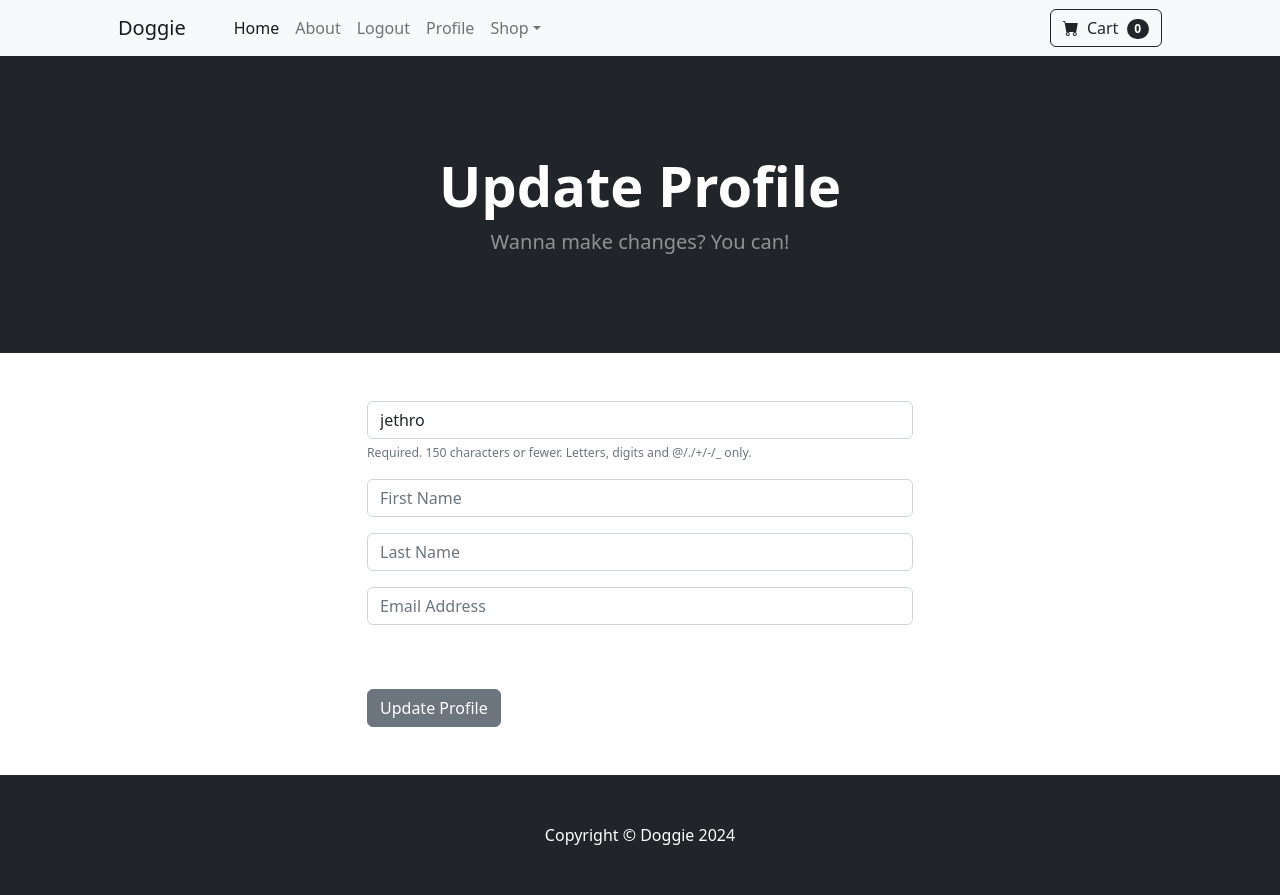
After one commit to JethroKakson/Doggie, a Django app: page /update_user/ in a window 1280 px wide. The commit adds this page. Run offline with Django 4.2, Linux system fonts and the light colour scheme; a user stored in the database is signed in; data comes from the database, SQL or seed files in the repository; both versions use the stored data as it was after the commit; some libraries are stand-ins or nearby versions.

Commit message:
updating the user profile

```diff
--- a/store/forms.py
+++ b/store/forms.py
@@ -1,6 +1,26 @@
 from django.contrib.auth.models import User
-from django.contrib.auth.forms import UserCreationForm
+from django.contrib.auth.forms import UserCreationForm, UserChangeForm
 from django import forms
+
+class UpdateUserForm(UserChangeForm):
+	# this hides the password stuff
+	password = None
+	email = forms.EmailField(label="", widget=forms.TextInput(attrs={'class':'form-control', 'placeholder':'Email Address'}))
+	first_name = forms.CharField(label="", max_length=100, widget=forms.TextInput(attrs={'class':'form-control', 'placeholder':'First Name'}))
+	last_name = forms.CharField(label="", max_length=100, widget=forms.TextInput(attrs={'class':'form-control', 'placeholder':'Last Name'}))
+
+	class Meta:
+		model = User
+		fields = ('username', 'first_name', 'last_name', 'email')
+
+	def __init__(self, *args, **kwargs):
+		super(UpdateUserForm, self).__init__(*args, **kwargs)
+
+		self.fields['username'].widget.attrs['class'] = 'form-control'
+		self.fields['username'].widget.attrs['placeholder'] = 'User Name'
+		self.fields['username'].label = ''
+		self.fields['username'].help_text = '<span class="form-text text-muted"><small>Required. 150 characters or fewer. Letters, digits and @/./+/-/_ only.</small></span>'
+
 
 class SignUpForm(UserCreationForm):
 	email = forms.EmailField(label="", widget=forms.TextInput(attrs={'class':'form-control', 'placeholder':'Email Address'}))
--- a/store/templates/navbar.html
+++ b/store/templates/navbar.html
@@ -12,6 +12,7 @@
                             <li class="nav-item"><a class="nav-link" href="{% url 'register' %}">Register</a></li>
                         {% else %}
                             <li class="nav-item"><a class="nav-link" href="{% url 'logout' %}">Logout</a></li>
+                            <li class="nav-item"><a class="nav-link" href="{% url 'update_user' %}">Profile</a></li>
                         {% endif %}
                         <li class="nav-item dropdown">
                             <a class="nav-link dropdown-toggle" id="navbarDropdown" href="#" role="button" data-bs-toggle="dropdown" aria-expanded="false">Shop</a>
--- /dev/null
+++ b/store/templates/update_user.html
@@ -0,0 +1,33 @@
+{% extends 'base.html' %}
+{% load static %}
+
+{% block title %}
+Doggie - Profile Update Page
+{% endblock %}
+
+{% block content %}
+    <header class="bg-dark py-5">
+            <div class="container px-4 px-lg-5 my-5">
+                <div class="text-center text-white">
+                    <h1 class="display-4 fw-bolder">Update Profile</h1>
+                    <p class="lead fw-normal text-white-50 mb-0">Wanna make changes? You can!</p>
+                </div>
+            </div>
+    </header>
+    <div class="container">
+        <div class="row">
+<!--            <center>-->
+                <div class="col-md-6 offset-md-3">
+                    <br><br>
+                    <form method="POST" action="{% url 'update_user' %}">
+                        {% csrf_token %}
+                        {{ form.as_p }}
+                        <br><br>
+                        <button type="submit" class="btn btn-secondary">Update Profile</button>
+                    </form>
+                    <br><br>
+                </div>
+<!--            </center>-->
+        </div>
+    </div>
+{% endblock %}
--- a/store/urls.py
+++ b/store/urls.py
@@ -7,6 +7,7 @@ urlpatterns = [
     path('login/', views.login_user, name='login'), # we name them login_user because django also has a function called login.
     path('logout/', views.logout_user, name='logout'),
     path('register/', views.register_user, name='register'),
+    path('update_user/', views.update_user, name='update_user'),
     path('product/<int:pk>', views.product, name='product'),
     path('category/<str:name>', views.category, name='category'),
     path('category_summary/', views.category_summary, name='category_summary'),
--- a/store/views.py
+++ b/store/views.py
@@ -5,7 +5,25 @@ from django.contrib import messages # for feedback
 from django.contrib.auth.models import User
 from django.contrib.auth.forms import UserCreationForm
 from django import forms
-from .forms import SignUpForm
+from .forms import SignUpForm, UpdateUserForm
+
+
+def update_user(request):
+    if request.user.is_authenticated:
+        current_user = User.objects.get(id=request.user.id)
+        form = UpdateUserForm(request.POST or None, instance=current_user)
+
+        if form.is_valid():
+            form.save()
+            login(request, current_user)
+            messages.success(request, "User has been updated!!")
+            return redirect('home')
+        return render(request, 'update_user.html', {'form': form})
+    else:
+        messages.success(request, "You must be logged in!")
+        return redirect('home')
+
+    # return render(request, 'update_user.html', {'form': form})
 
 
 # Create your views here.
```
Also changed, not shown: db.sqlite3, 1 other file.
